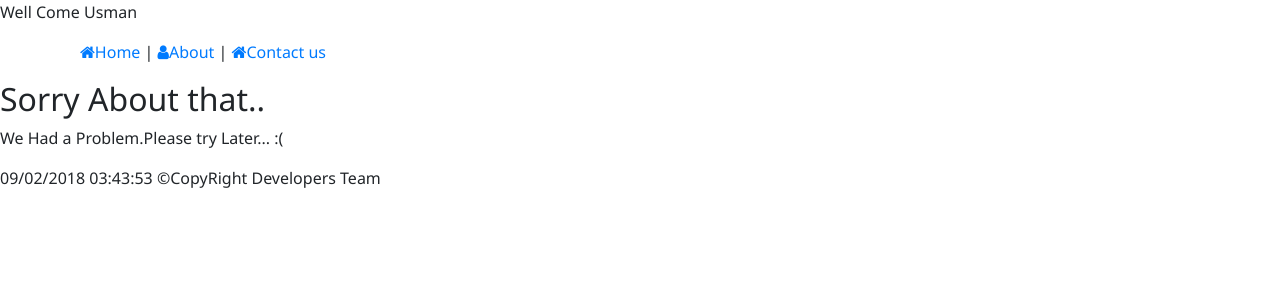
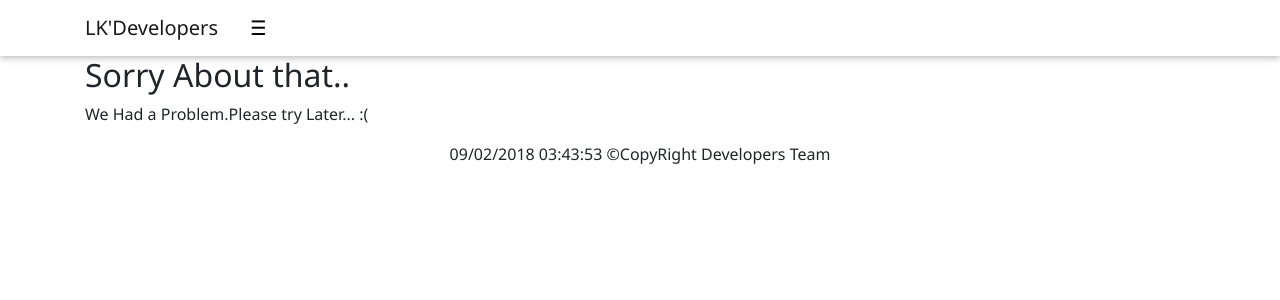
Before and after one commit to UsmanHaiderKhan/Asp.AngularCore, an ASP.NET Core app: page /Error in a window 1280 px wide. Shown: the top 300 px of the page. Run offline with ASP.NET Core 8, Linux system fonts and the light colour scheme.

Commit message:
Update the Layout View Page

```diff
--- a/Asp.AngularCore.git/Views/Shared/_LayoutPage.cshtml
+++ b/Asp.AngularCore.git/Views/Shared/_LayoutPage.cshtml
@@ -12,9 +12,13 @@
     <link href="~/css/styles.css" rel="stylesheet" />
 </head>
 <body>
-    <header>
-        Well Come Usman
-        <menu>
+    <div class="navbar navbar-light">
+        <header class="container">
+            <div class="">
+                <div class="navbar-brand">LK'Developers</div>
+                <button class="navbar-toggler" data-toggle="collapse" data-target="#men">&#9776;</button>
+            </div>
+            <menu id="men" class="collapse navbar-collapse">
                 <ul>
                     <li><a asp-controller="App" asp-action="Index"><span class="fa fa-home"></span>Home</a></li>
                     <li><a asp-controller="App" asp-action="About"><span class="fa fa-user"></span>About</a></li>
@@ -22,11 +26,12 @@
                 </ul>
             </menu>
         </header>
-    <section>
+    </div>
+    <section class="container">
         @RenderBody()
     </section>
-    <footer>
-        @DateTime.Now &copy;CopyRight Developers Team
+    <footer class="container">
+        <div class="text-center">@DateTime.Now &copy;CopyRight Developers Team</div>
     </footer>
     <!-- JQuery -->
     <script type="text/javascript" src="~/MDB-Free/js/jquery-3.3.1.min.js"></script>
```
Lines whose indentation alone changed are shown as unchanged.
